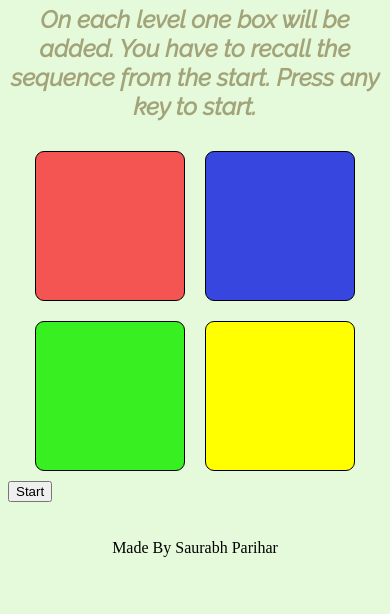
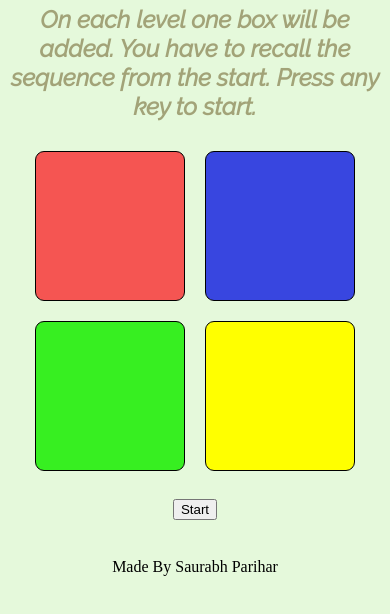
Before and after one commit to pariharsaurabh/mapyourmemory, a plain HTML site: page index.html in a window 390 px wide. Shown: the part 112-726 px from the top of the page. Drawn offline with nearby package versions, Linux system fonts and the light colour scheme.

Commit message:
Update styles.css
start button was added for the mobile users

```diff
--- a/styles.css
+++ b/styles.css
@@ -68,3 +68,9 @@ footer {
     background-color: red;
     opacity: 0.8;
   }
+
+.startButton {
+    display: flex;
+    justify-content: center;
+    padding-top: 5%;
+}
```
